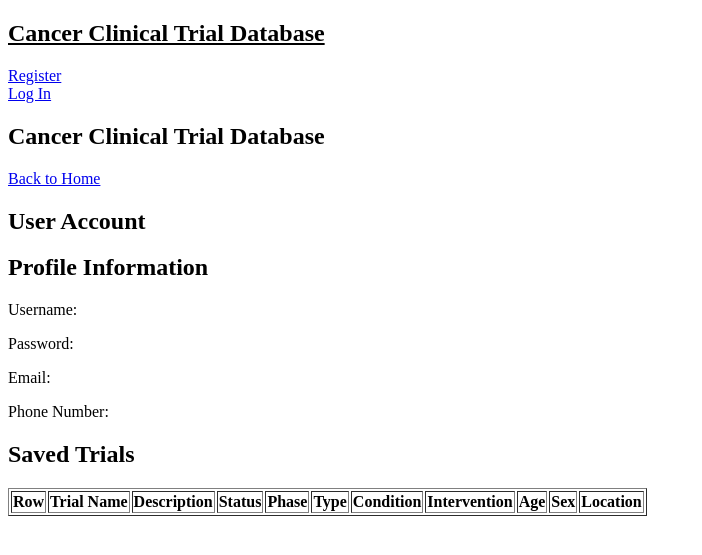
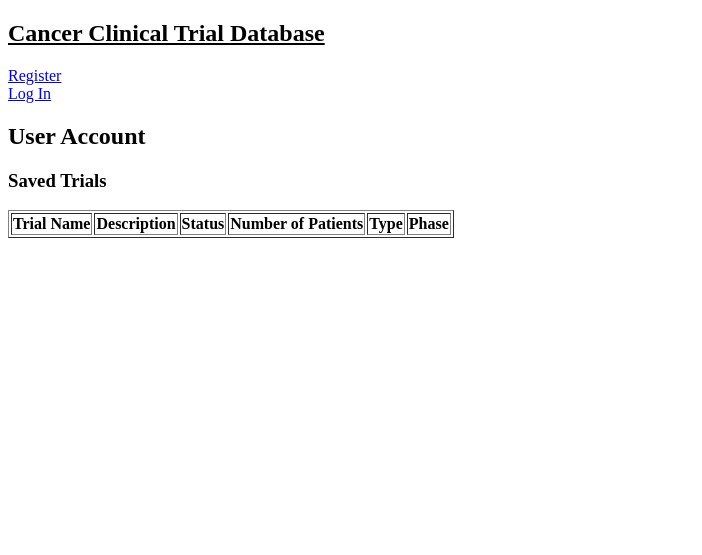
Before and after one commit to honganndo/Cancer-Clinical-Trial-Database, a Flask app: page /account in a window 1280 px wide. Shown: the top 555 px of the page, without its empty margins (0-702 px from the left). Run offline with Flask 3, Linux system fonts and the light colour scheme; lists and menus that the app fills with data are empty; parts of the project's set-up code (start-up, migrations or seed data) failed here and were passed over; some libraries are stand-ins or nearby versions.

Commit message:
Added displaying of saved trials in user account.

```diff
--- a/templates/account.html
+++ b/templates/account.html
@@ -1,41 +1,42 @@
 {% extends 'base.html' %}
 
 {% block header %}
-  <h1>{% block title %}Cancer Clinical Trial Database{% endblock %}</h1>
+  <h1>{% block title %}User Account{% endblock %}</h1>
 {% endblock %}
 
 {% block content %}
   <body>
-    <a href="/">Back to Home</a>
+    {% for u in user %}
+      <h3>Profile Information</h3>
+      <p>Username: {{ u[0] }}</p>
+      <p>Email: {{ u[1] }}</p>
+      <p>Phone Number: {{ u[2] }}</p>
+    {% endfor %}
 
-    <h1>User Account</h1>
-
-    <h2>Profile Information</h2>
-    <p>Username: <span id="username"></span></p>
-    <p>Password: <span id="password"></span></p>
-    <p>Email: <span id="email"></span></p>
-    <p>Phone Number: <span id="phone"></span></p>
-
-    <h2>Saved Trials</h2>
+    <h3>Saved Trials</h3>
     <table border="1">
       <thead>
-        <tr>
-          <th>Row</th>
-          <th>Trial Name</th>
-          <th>Description</th>
-          <th>Status</th>
-          <th>Phase</th>
-          <th>Type</th>
-          <th>Condition</th>
-          <th>Intervention</th>
-          <th>Age</th>
-          <th>Sex</th>
-          <th>Location</th>
-        </tr>
-      </thead>
-      <tbody>
-        <!-- Insert saved trials here -->
-      </tbody>
+            <tr>
+                <th> Trial Name </th>
+                <th> Description </th>
+                <th> Status </th>
+                <th> Number of Patients </th>
+                <th> Type </th>
+                <th> Phase </th>
+            </tr>
+        </thead>
+        <tbody>
+            {% for result in results %}
+                <tr>
+                    <td><a href="{{ url_for('trialpage', trial_id=result[0]) }}">{{ result[1] }}</a></td>
+                    <td>{{ result[2] }}</td>
+                    <td>{{ result[3] }}</td>
+                    <td>{{ result[4] }}</td>
+                    <td>{{ result[5] }}</td>
+                    <td>{{ result[6] }}</td>
+                </tr>
+            {% endfor %}
+        </tbody>
     </table>
   </body>
 {% endblock %}
--- a/templates/base.html
+++ b/templates/base.html
@@ -5,7 +5,17 @@
   {% if g.user %}
     <span>User: {{ g.user['user_name'] }}</span>
     <br>
+
     <a href="logout">Log Out</a>
+
+    <br><br>
+
+    <form method="get" action="/">
+      <input type="submit" value="Back to Home">
+    </form>
+    <form method="get" action="/account">
+      <input type="submit" value="My Account">
+    </form>
   {% else %}
     <a href="register">Register</a>
     <br>
@@ -17,7 +27,7 @@
     {% block header %}{% endblock %}
   </header>
   {% for message in get_flashed_messages() %}
-    <div class="flash">{{ message }}</div>
+    <b><div class="flash">{{ message }}</div></b>
   {% endfor %}
   {% block content %}{% endblock %}
 </section>
--- a/templates/homepage.html
+++ b/templates/homepage.html
@@ -26,7 +26,4 @@
 
     <button type="submit">Search</button>
   </form>
-
-  <a href="account">My Account</a>
-
 {% endblock %}
```
Also changed, not shown: server.py (+19 -3 lines), templates/results.html (+8 -19 lines).
